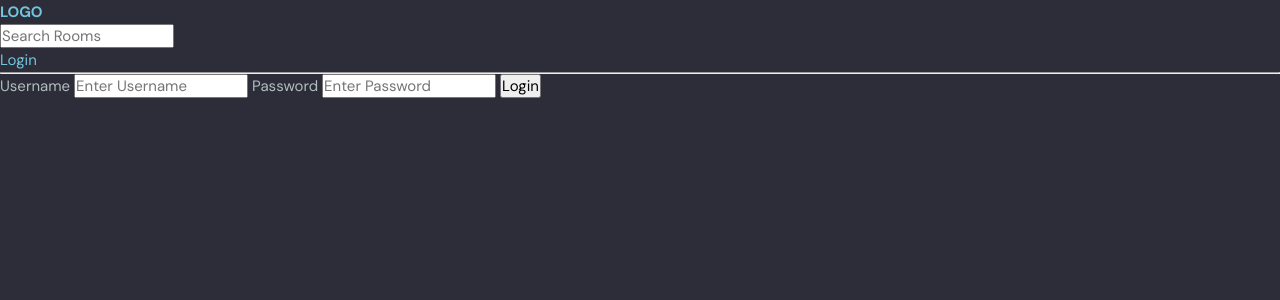
After one commit to PrayasPathak/studybud, a Django app: page /login/ in a window 1280 px wide. The commit adds this page. Shown: the top 300 px of the page. Run offline with Django 4.2, Linux system fonts and the light colour scheme.

Commit message:
"Login, logout and restricting pages to user."

```diff
--- a/base/templates/base/home.html
+++ b/base/templates/base/home.html
@@ -26,8 +26,10 @@
     <div>
       {% for room in rooms %}
       <div>
+        {% if request.user == room.host %}
         <a href="{%url 'update-room' room.id%}">Edit Room</a>
         <a href="{%url 'delete-room' room.id%}">Delete Room</a>
+        {% endif %}
         <span>@{{room.host.username}}</span>
         <h5>
           {{room.id}} | <a href="{%url 'room' room.id%}">{{room.name}}</a>
--- /dev/null
+++ b/base/templates/base/login_register.html
@@ -0,0 +1,22 @@
+{% extends "main.html" %} {% block content %}
+<div>
+  <form action="" method="post">
+    {% csrf_token %}
+    <label for="username">Username</label>
+    <input
+      type="text"
+      name="username"
+      id="username"
+      placeholder="Enter Username"
+    />
+    <label for="password">Password</label>
+    <input
+      type="password"
+      name="password"
+      id="password"
+      placeholder="Enter Password"
+    />
+    <input type="submit" value="Login" />
+  </form>
+</div>
+{% endblock content %}
--- a/base/urls.py
+++ b/base/urls.py
@@ -2,6 +2,8 @@ from django.urls import path
 from . import views
 
 urlpatterns = [
+    path("login/", views.loginPage, name="login"),
+    path("logout/", views.logoutUser, name="logout"),
     path("", views.home, name="home"),
     path("room/<str:pk>/", views.room, name="room"),
     path("create-room/", views.createRoom, name="create-room"),
--- a/base/views.py
+++ b/base/views.py
@@ -1,10 +1,41 @@
 from django.shortcuts import render, redirect
+from django.http import HttpResponse
 from django.db.models import Q
+from django.contrib.auth.models import User
+from django.contrib.auth import authenticate, login, logout
+from django.contrib.auth.decorators import login_required
+from django.contrib import messages
 from .models import Room, Topic
 from .forms import RoomForm
 
 
 # Create your views here.
+def loginPage(request):
+    if request.user.is_authenticated:
+        return redirect("home")
+    if request.method == "POST":
+        username = request.POST["username"]
+        password = request.POST["password"]
+        try:
+            user = User.objects.get(username=username)
+        except:
+            messages.error(request, "User does not exist")
+        user = authenticate(request, username=username, password=password)
+        if user is not None:
+            login(request, user)
+            return redirect("home")
+        else:
+            messages.error(request, "Username or password does not match")
+
+    context = {}
+    return render(request, "base/login_register.html", context)
+
+
+def logoutUser(request):
+    logout(request)
+    return redirect("home")
+
+
 def home(request):
     q = request.GET.get("q") if request.GET.get("q") != None else ""
     rooms = Room.objects.filter(
@@ -22,6 +53,7 @@ def room(request, pk):
     return render(request, "base/room.html", context)
 
 
+@login_required(login_url="login")
 def createRoom(request):
     form = RoomForm()
     if request.method == "POST":
@@ -33,9 +65,12 @@ def createRoom(request):
     return render(request, "base/room_form.html", context)
 
 
+@login_required(login_url="login")
 def updateRoom(request, pk):
     room = Room.objects.get(id=pk)
     form = RoomForm(instance=room)
+    if request.user != room.host.username:
+        return HttpResponse("You are not allowed here")
     if request.method == "POST":
         form = RoomForm(request.POST, instance=room)
         if form.is_valid():
@@ -45,8 +80,11 @@ def updateRoom(request, pk):
     return render(request, "base/room_form.html", context)
 
 
+@login_required(login_url="login")
 def deleteRoom(request, pk):
     room = Room.objects.get(id=pk)
+    if request.user != room.host.username:
+        return HttpResponse("You are not allowed here")
     if request.method == "POST":
         room.delete()
         return redirect("home")
--- a/templates/navbar.html
+++ b/templates/navbar.html
@@ -4,4 +4,10 @@
 <form action="{%url 'home'%}" method="GET">
   <input type="search" name="q" placeholder="Search Rooms" />
 </form>
+
+{% if request.user.is_authenticated %}
+<a href="{%url 'logout'%}">Logout</a>
+{% else %}
+<a href="{%url 'login'%}">Login</a>
+{% endif %}
 <hr />
```
